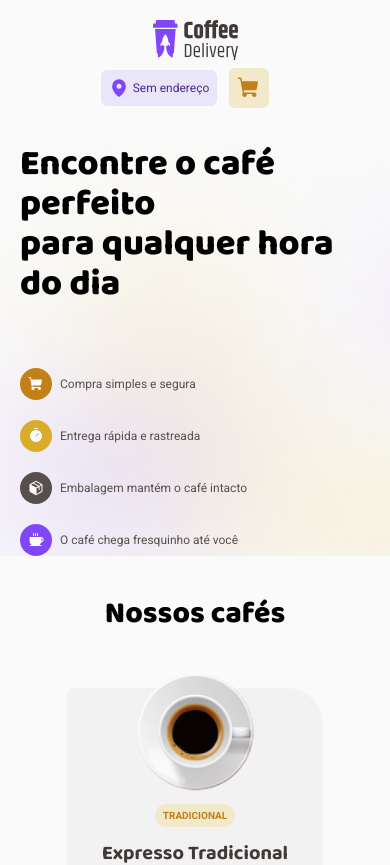
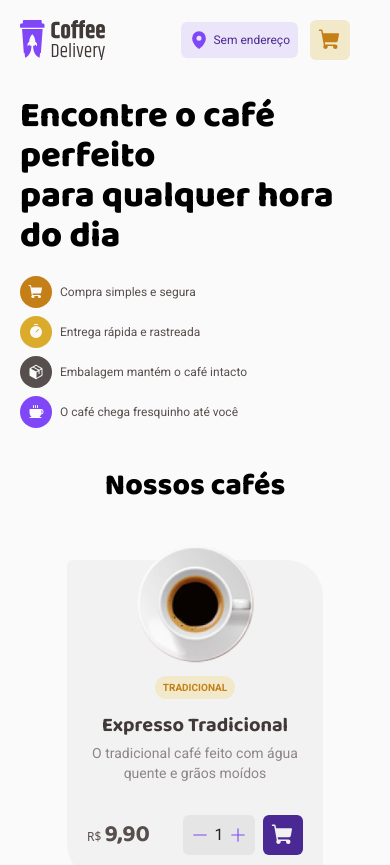
Before and after one commit to danilocucharro/challenge02-coffee-delivery, a React (Vite) app: page / in a window 390 px wide. Shown: the top 865 px of the page. Built offline with nearby package versions, Linux system fonts and the light colour scheme.

Commit message:
mudancas na interface para dispositivos mobile

```diff
--- a/src/components/Header.tsx
+++ b/src/components/Header.tsx
@@ -10,13 +10,13 @@ export function Header() {
   const { address } = useContext(UserContext)
 
   return(
-    <header className="w-full px-40 h-28 fixed top-0 bg-background max-mobile:py-5 max-mobile:px-5 max-mobile:h-auto">
-      <div className="h-full flex items-center justify-between max-mobile:flex-col max-mobile:gap-2">
+    <header className="w-full max-w-[1440px] px-40 h-28 fixed top-0 bg-background max-mobile:py-5 max-mobile:px-5 max-mobile:h-auto">
+      <div className="h-full flex items-center justify-between gap-2">
         <Link to="/">
           <img src={logo} alt="coffee delivery logo" />
         </Link>
 
-        <div className="flex max-mobile:flex-1 items-center max-mobile:justify-between gap-3">
+        <div className="flex items-center max-mobile:justify-between gap-3">
           <div className="flex gap-1 items-center p-2 bg-purple-light rounded-md text-purple-dark">
             <MapPin size={24} color="#8047F8" weight="fill" className="max-mobile:size-5"/>
             {!address.cidade
--- a/src/pages/Checkout/index.tsx
+++ b/src/pages/Checkout/index.tsx
@@ -81,10 +81,14 @@ export function Checkout() {
 
   const handleSubmitOrder = () => {
     if(address.rua === "" || address.rua === undefined){
-      toast.info("Antes de prosseguir, confirme o seu endereço!")
+      toast.info("Antes de prosseguir, confirme o seu endereço!", {
+        duration: 1500
+      })
     }
     else if(paymentMethod === ""){
-      toast.warning("Antes de prosseguir, escolha um método de pagamento!")
+      toast.warning("Antes de prosseguir, escolha um método de pagamento!", {
+        duration: 1500
+      })
     }
     else if(cartItems.length === 0){
       alert("Não consegui encontrar nada no seu carrinho :(")
--- a/src/pages/Home/components/Banner.tsx
+++ b/src/pages/Home/components/Banner.tsx
@@ -4,16 +4,16 @@ import banner from '../../../assets/coffee-banner.svg'
 
 export function Banner() {
   return(
-    <div className="flex mt-36 px-40 items-center justify-between w-full h-[544px] bg-banner max-mobile:px-5 max-mobile:flex-col max-mobile:h-auto">
+    <div className="flex mt-36 max-mobile:mt-24 px-40 items-center justify-between max-w-[1440px] h-[544px] desktop:bg-banner max-mobile:bg-background max-mobile:px-5 max-mobile:flex-col max-mobile:h-auto">
       <div className="flex flex-col h-2/3 w-1/2 gap-4 max-mobile:w-full">
         <div>
-          <h1 className="text-5xl text-nowrap font-baloo2 font-extrabold leading-tight max-mobile:text-4xl max-mobile:text-pretty">Encontre o café perfeito <br />para qualquer hora do dia</h1>
+          <h1 className="text-5xl text-nowrap font-baloo2 font-extrabold leading-tight max-mobile:text-4xl max-mobile:text-wrap">Encontre o café perfeito <br /> para qualquer hora do dia</h1>
         </div>
 
         <p className="font-roboto text-xl text-base-subtitle max-mobile:hidden">Com o Coffee Delivery você recebe seu café onde estiver, a <br />qualquer hora</p>
 
-        <div className="flex gap-12 mt-12 max-mobile:flex-col max-mobile:gap-5">
-          <div className="flex flex-col gap-5">
+        <div className="flex gap-12 mt-12 max-mobile:mt-1 max-mobile:gap-2 max-mobile:flex-col">
+          <div className="flex flex-col gap-5 max-mobile:gap-2">
             <div className="flex items-center gap-2">
               <div className="p-2 bg-yellow-dark rounded-full">
                 <span>
@@ -33,7 +33,7 @@ export function Banner() {
             </div>
           </div>
 
-          <div className="flex gap-5 flex-col">
+          <div className="flex gap-5 flex-col max-mobile:gap-2">
             <div className="flex items-center gap-2">
               <div className="p-2 bg-base-text rounded-full">
                 <span>
--- a/src/pages/Home/index.tsx
+++ b/src/pages/Home/index.tsx
@@ -5,7 +5,7 @@ import { CoffeeList } from "./components/CoffeeList";
 
 export function Home() {
   return(
-    <div className="bg-background">
+    <div className="bg-background flex flex-col items-center">
       <Toaster position="top-center" richColors duration={1500} />
       <Header />
       <Banner />
--- a/src/pages/OrderConfirmed/index.tsx
+++ b/src/pages/OrderConfirmed/index.tsx
@@ -11,7 +11,7 @@ export function OrderConfirmed() {
     <div className="bg-background h-lvh">
       <Header />
 
-      <section className="px-40 mt-44 max-mobile:px-5">
+      <section className="px-40 mt-44 max-mobile:mt-24 max-mobile:px-5">
         <div>
           <h2 className="font-baloo2 font-extrabold text-[32px] text-yellow-dark">Uhu! Pedido Confirmado</h2>
           <p className="font-roboto text-xl text-base-subtitle">Agora é só aguardar que logo o café chegará até você</p>
```
